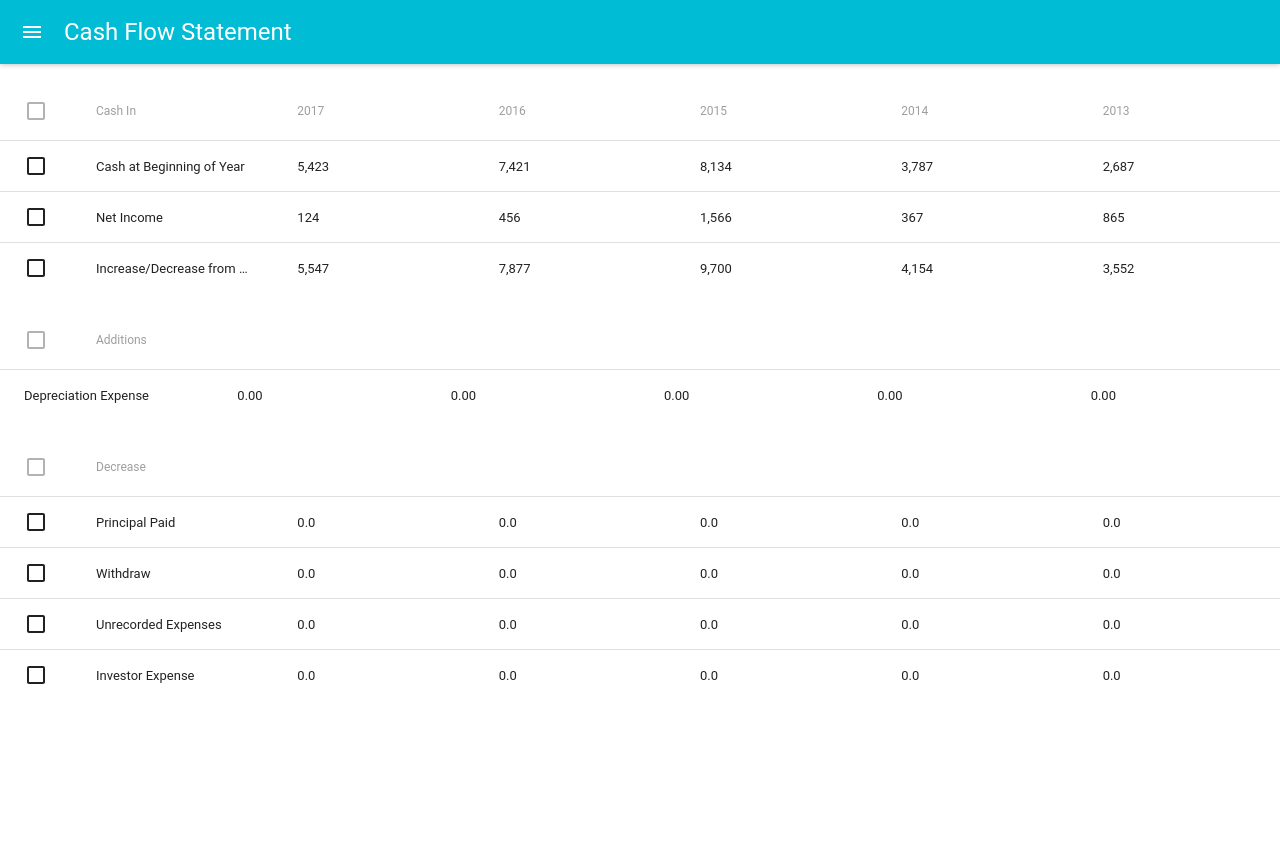
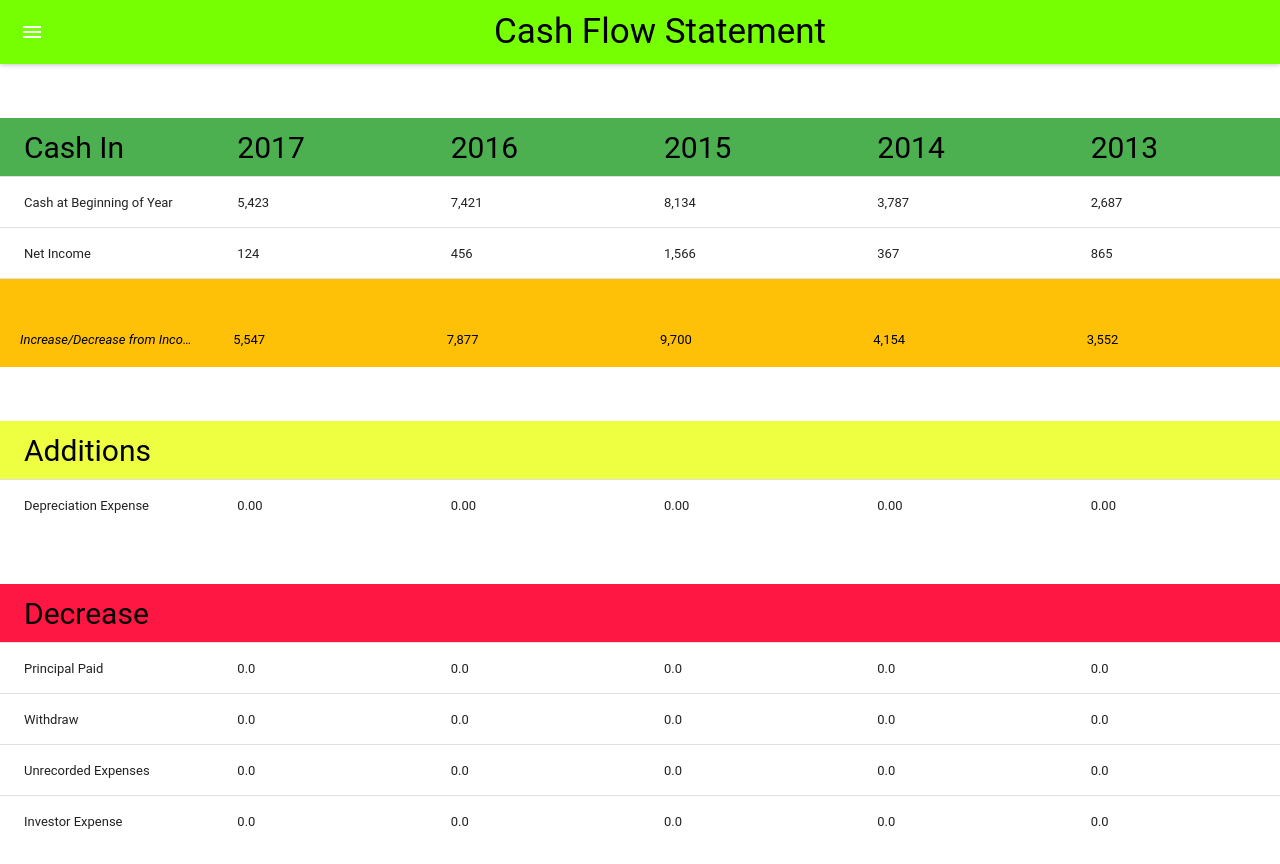
Before and after one commit to SamWang1995/capstone, a React (Create React App) app: page / in a window 1280 px wide. Before the commit the page ends 800 px from the top, so only its background shows below. Built offline with nearby package versions, Linux system fonts and the light colour scheme.

Commit message:
customized the tables
added color, removed checkboxes, changed text size

```diff
--- a/src/Components/Additions.js
+++ b/src/Components/Additions.js
@@ -17,10 +17,11 @@ class Additions extends Component {
         return (
             <Table>
                 <TableHeader
-
-                >
+                    style={{backgroundColor:'#EEFF41'}}
+                    displaySelectAll={this.state.showCheckboxes}
+                    adjustForCheckbox={this.state.showCheckboxes}>                >
                     <TableRow>
-                        <TableHeaderColumn>Additions</TableHeaderColumn>
+                        <TableHeaderColumn style={{color:'#000', fontSize:'30px'}}>Additions</TableHeaderColumn>
                         <TableHeaderColumn></TableHeaderColumn>
                         <TableHeaderColumn></TableHeaderColumn>
                         <TableHeaderColumn></TableHeaderColumn>
--- a/src/Components/CashIn.js
+++ b/src/Components/CashIn.js
@@ -3,26 +3,35 @@ import {
     Table,
     TableBody,
     TableHeader,
+    TableFooter,
     TableHeaderColumn,
     TableRow,
     TableRowColumn,
   } from 'material-ui/Table';
 
 class CashIn extends Component {
+    state = {
+        showCheckboxes: false,
+        fixedFooter: true
+    };
+
     render() {
         return (
             <Table>
-                <TableHeader>
+                <TableHeader
+                    style={{backgroundColor:'#4CAF50'}}
+                    displaySelectAll={this.state.showCheckboxes}
+                    adjustForCheckbox={this.state.showCheckboxes}>
                     <TableRow>
-                        <TableHeaderColumn>Cash In</TableHeaderColumn>
-                        <TableHeaderColumn>2017</TableHeaderColumn>
-                        <TableHeaderColumn>2016</TableHeaderColumn>
-                        <TableHeaderColumn>2015</TableHeaderColumn>
-                        <TableHeaderColumn>2014</TableHeaderColumn>
-                        <TableHeaderColumn>2013</TableHeaderColumn>
+                        <TableHeaderColumn style={{color:'#000', fontSize:'30px'}}>Cash In</TableHeaderColumn>
+                        <TableHeaderColumn style={{color:'#000', fontSize:'30px'}}>2017</TableHeaderColumn>
+                        <TableHeaderColumn style={{color:'#000', fontSize:'30px'}}>2016</TableHeaderColumn>
+                        <TableHeaderColumn style={{color:'#000', fontSize:'30px'}}>2015</TableHeaderColumn>
+                        <TableHeaderColumn style={{color:'#000', fontSize:'30px'}}>2014</TableHeaderColumn>
+                        <TableHeaderColumn style={{color:'#000', fontSize:'30px'}}>2013</TableHeaderColumn>
                     </TableRow>
                 </TableHeader>
-                <TableBody>
+                <TableBody displayRowCheckbox={this.state.showCheckboxes}>
                     <TableRow>
                         <TableRowColumn>Cash at Beginning of Year</TableRowColumn>
                         <TableRowColumn>5,423</TableRowColumn>
@@ -39,15 +48,18 @@ class CashIn extends Component {
                         <TableRowColumn>367</TableRowColumn>
                         <TableRowColumn>865</TableRowColumn>
                     </TableRow>
-                    <TableRow>
-                        <TableRowColumn>Increase/Decrease from Income</TableRowColumn>
-                        <TableRowColumn>5,547</TableRowColumn>
-                        <TableRowColumn>7,877</TableRowColumn>
-                        <TableRowColumn>9,700</TableRowColumn>
-                        <TableRowColumn>4,154</TableRowColumn>
-                        <TableRowColumn>3,552</TableRowColumn>
-                    </TableRow>
                 </TableBody>
+                <TableFooter
+                    style={{backgroundColor:'#FFC107', maxHeight:'10px'}}
+                    displaySelectAll={this.state.showCheckboxes}
+                    adjustForCheckbox={this.state.showCheckboxes}>
+                    <TableRowColumn style={{fontStyle:'italic'}}>Increase/Decrease from Income</TableRowColumn>
+                    <TableRowColumn>5,547</TableRowColumn>
+                    <TableRowColumn>7,877</TableRowColumn>
+                    <TableRowColumn>9,700</TableRowColumn>
+                    <TableRowColumn>4,154</TableRowColumn>
+                    <TableRowColumn>3,552</TableRowColumn>
+                </TableFooter>
             </Table>
         );
     }
--- a/src/Components/Decrease.js
+++ b/src/Components/Decrease.js
@@ -9,12 +9,19 @@ import {
   } from 'material-ui/Table';
 
 class Decrease extends Component {
+    state = {
+        showCheckboxes: false
+    };
+
     render() {
         return (
             <Table>
-                <TableHeader>
+                <TableHeader
+                style={{backgroundColor:'#FF1744'}}
+                    displaySelectAll={this.state.showCheckboxes}
+                    adjustForCheckbox={this.state.showCheckboxes}>
                     <TableRow>
-                        <TableHeaderColumn>Decrease</TableHeaderColumn>
+                        <TableHeaderColumn style={{color:'#000', fontSize:'30px'}}>Decrease</TableHeaderColumn>
                         <TableHeaderColumn></TableHeaderColumn>
                         <TableHeaderColumn></TableHeaderColumn>
                         <TableHeaderColumn></TableHeaderColumn>
@@ -22,7 +29,7 @@ class Decrease extends Component {
                         <TableHeaderColumn></TableHeaderColumn>
                     </TableRow>
                 </TableHeader>
-                <TableBody>
+                <TableBody displayRowCheckbox={this.state.showCheckboxes}>
                     <TableRow>
                         <TableRowColumn>Principal Paid</TableRowColumn>
                         <TableRowColumn>0.0</TableRowColumn>
--- a/src/Components/HeaderBar.js
+++ b/src/Components/HeaderBar.js
@@ -1,12 +1,14 @@
 import React, { Component } from 'react';
 import AppBar from 'material-ui/AppBar';
+import * as Colors from 'material-ui/styles/colors';
 
 class HeaderBar extends Component {
     render() {
         return (
             <AppBar
+                style={{backgroundColor:'#76FF03', textAlign:'center'}}
+                titleStyle={{color:'#000', fontSize:'35px'}}
                 title="Cash Flow Statement"
-                iconClassNameRight="muidocs-icon-navigation-expand-more"
             />
         );
     }
```
Also changed, not shown: src/App.js (+3 -4 lines).
